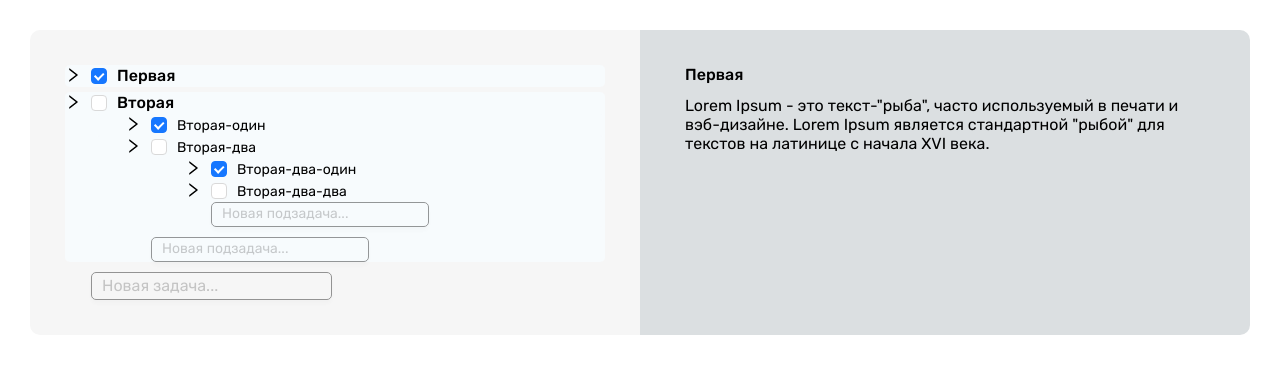
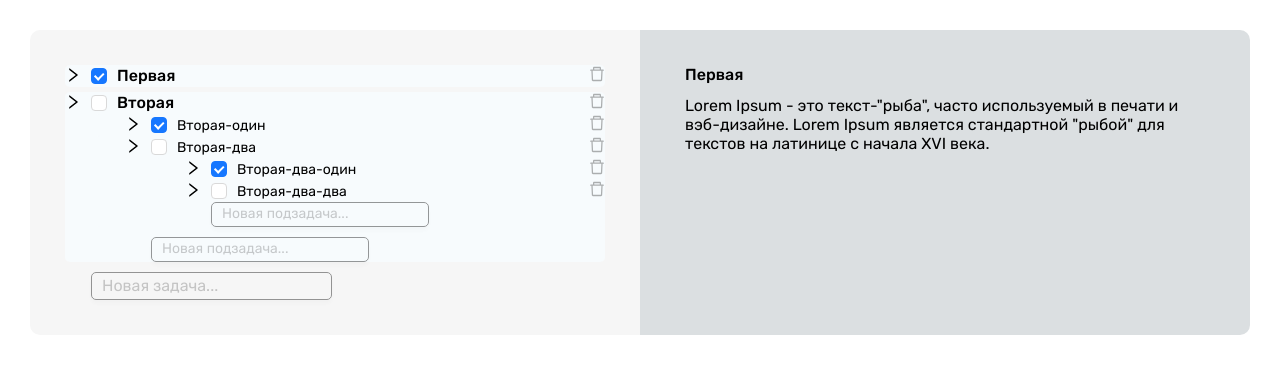
Before and after one commit to vilavren/task-mate, a React (Create React App) app: page / in a window 1280 px wide. Shown: the top 374 px of the page. Built offline with nearby package versions, Linux system fonts and the light colour scheme.

Commit message:
added: component Button

```diff
--- a/src/components/Task/Task.module.css
+++ b/src/components/Task/Task.module.css
@@ -1,7 +1,9 @@
 .task {
+	position: relative;
 	margin-bottom: 5px;
 	background-color: #F7FBFD;
 	border-radius: 5px;
+
 }
 
 .checkbox {
--- a/src/components/Task/Task.tsx
+++ b/src/components/Task/Task.tsx
@@ -4,6 +4,7 @@ import type { CheckboxChangeEvent } from 'antd/es/checkbox'
 import cn from 'classnames'
 import React from 'react'
 
+import { Button } from '../UI/Button/Button'
 import { Htag } from '../UI/Htag/Htag'
 import { Input } from '../UI/Input/Input'
 
@@ -32,6 +33,7 @@ export const Task: React.FC<TaskProps> = ({
       />
 
       <Htag tag={htag}>{task.title}</Htag>
+      <Button />
 
       {task.subtasks && (
         <ul className={styles.subTasks}>
--- /dev/null
+++ b/src/components/UI/Button/Button.module.css
@@ -0,0 +1,9 @@
+.button {
+	position: absolute;
+	right: 0;
+	opacity: 0.3;
+}
+
+.button:hover {
+	opacity: 1;
+}
--- /dev/null
+++ b/src/components/UI/Button/Button.props.ts
@@ -0,0 +1 @@
+export type ButtonProps = React.ButtonHTMLAttributes<HTMLButtonElement>
--- /dev/null
+++ b/src/components/UI/Button/Button.tsx
@@ -0,0 +1,14 @@
+import { DeleteOutlined } from '@ant-design/icons/lib/icons'
+import cn from 'classnames'
+import React from 'react'
+
+import styles from './Button.module.css'
+import { ButtonProps } from './Button.props'
+
+export const Button: React.FC<ButtonProps> = ({ className, ...props }) => {
+  return (
+    <button className={cn(className, styles.button)} {...props}>
+      <DeleteOutlined />
+    </button>
+  )
+}
```
